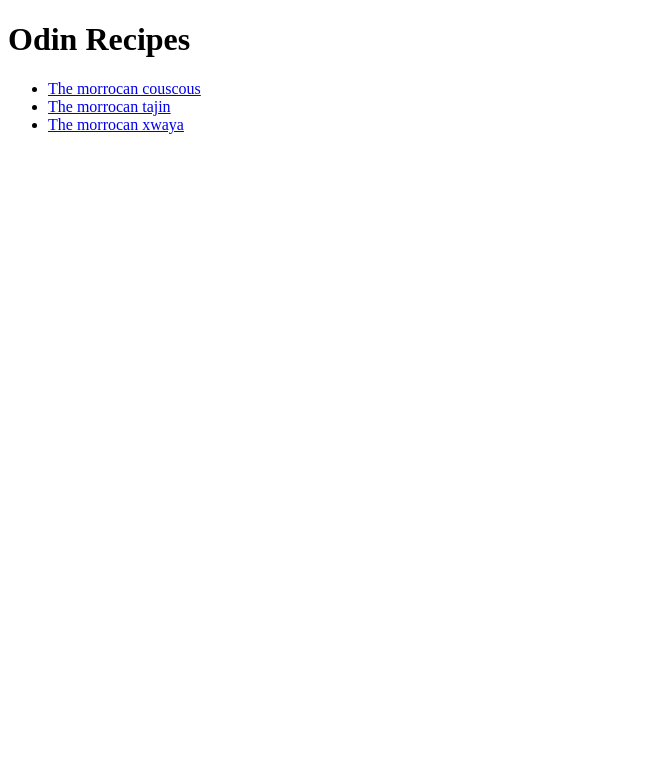
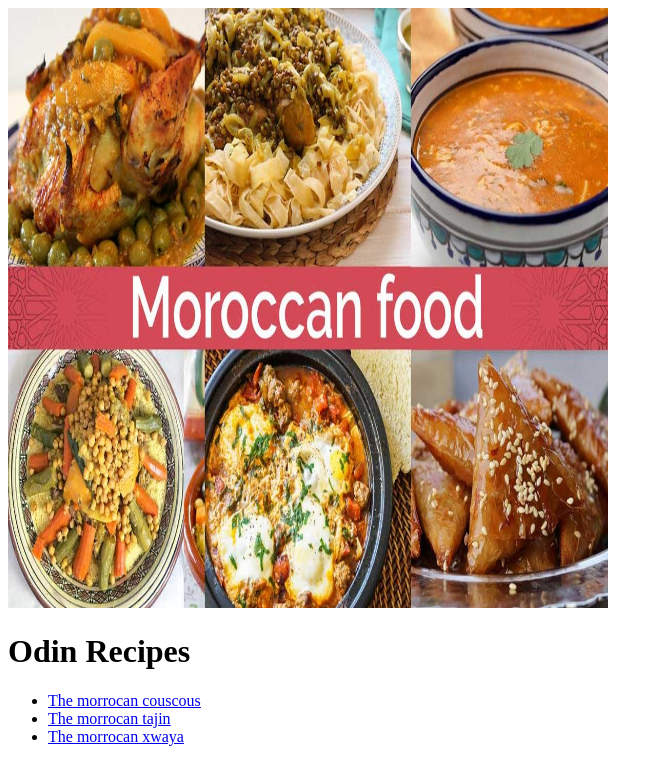
Before and after one commit to issam12367/odin-recipes, a plain HTML site: page index.html in a window 1280 px wide. Shown: the whole page, without its empty margins (0-663 px from the left). Drawn offline with Linux system fonts and the light colour scheme.

Commit message:
added an image to the main page

```diff
--- a/index.html
+++ b/index.html
@@ -4,7 +4,8 @@
     <meta charset="UTF-8">
     <meta http-equiv="X-UA-Compatible" content="IE=edge">
     <meta name="viewport" content="width=device-width, initial-scale=1.0">
-    <title>Document</title>
+    <title>Recipes</title>
+    <img src="recipes/images/moroccan_food.jpg" alt="moroccan_food" width="600" height="600">
     <link rel="stylesheet" href="style.css">
 </head>
 <body>
```
Also changed, not shown: recipes/images/moroccan_food.jpg (added).
